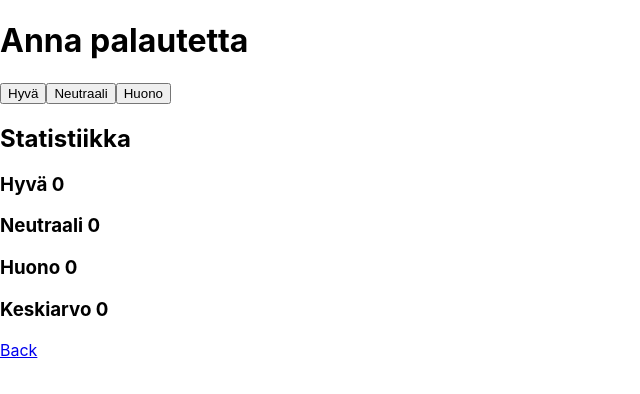
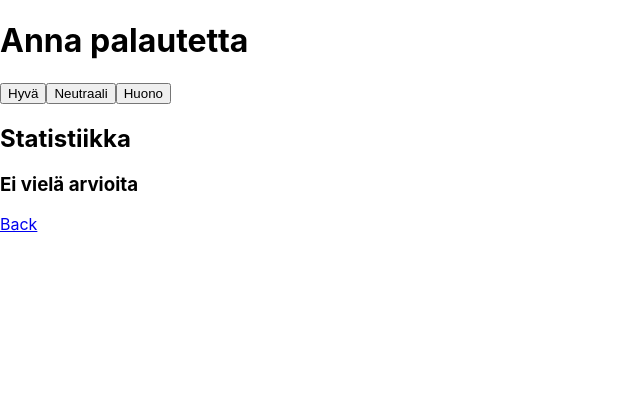
Before and after one commit to OLAVIV/React-All-Parts, a React (Create React App) app: page /statisticsapp in a window 1280 px wide. Shown: the top 394 px of the page, without its empty margins (0-640 px from the left). Built offline with nearby package versions, Linux system fonts and the light colour scheme.

Commit message:
Part 1.9

```diff
--- a/src/Pages/StatisticsApp.tsx
+++ b/src/Pages/StatisticsApp.tsx
@@ -50,6 +50,9 @@
         <StatisticsButton text="Neutraali" onClick={hanskaaNeutraali} />
         <StatisticsButton text="Huono" onClick={hanskaaHuono} />
         <h2>Statistiikka</h2>
+        {
+          ArvioCount > 0
+            ? <div>
               <StatisticsValue text="Hyvä" value={hyvä} />
               <StatisticsValue text="Neutraali" value={neutraali} />
               <StatisticsValue text="Huono" value={huono} />
@@ -59,6 +62,9 @@
                 <StatisticsValue text="Positiivisia" value={(hyvä + neutraali) / ArvioCount * 100} unit="%" />
               }
             </div>
+            : <h3>Ei vielä arvioita</h3>
+        }
+      </div>
       <Link to='./'>Back</Link>
     </div>
   )
```
Lines whose indentation alone changed are shown as unchanged.
